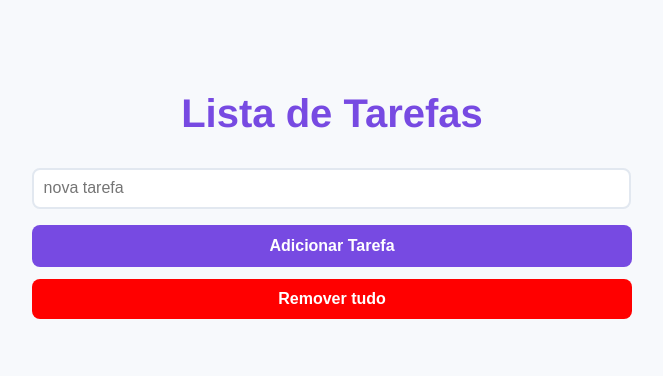
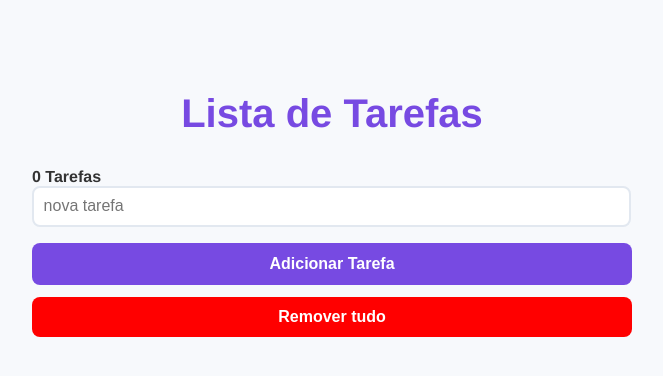
Before and after one commit to GustaDev90/ToDoList-React.js-Next.js, a Next.js app: page / in a window 1280 px wide. Shown: the top 376 px of the page, without its empty margins (308-971 px from the left). Built offline with nearby package versions, Linux system fonts and the light colour scheme.

Commit message:
Update page.js

```diff
--- a/app/page.js
+++ b/app/page.js
@@ -1,6 +1,7 @@
 "use client";
 
 import { useEffect, useState } from "react";
+import { useMemo } from 'react';
 
 export default function App() {
     //Variáveis de estado
@@ -45,6 +46,8 @@ export default function App() {
 
     }
 
+    const totalTarefas = useMemo(() => tarefas.length, [tarefas]);
+
     //Conteúdo da pagina
     return (
         <div className="App">
@@ -60,6 +63,8 @@ export default function App() {
                 ))}
 
             </ul>
+
+            <strong>{totalTarefas} Tarefas </strong>
 
             <input
                 type="text"
```
